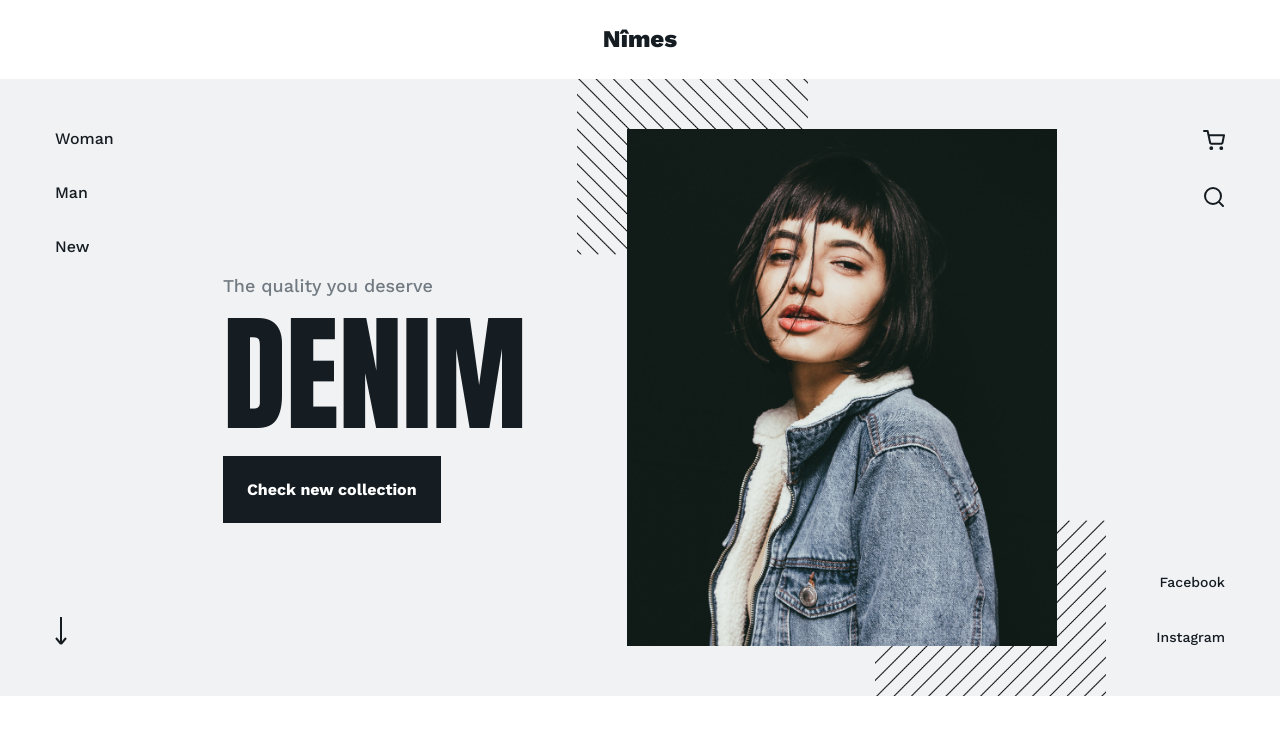
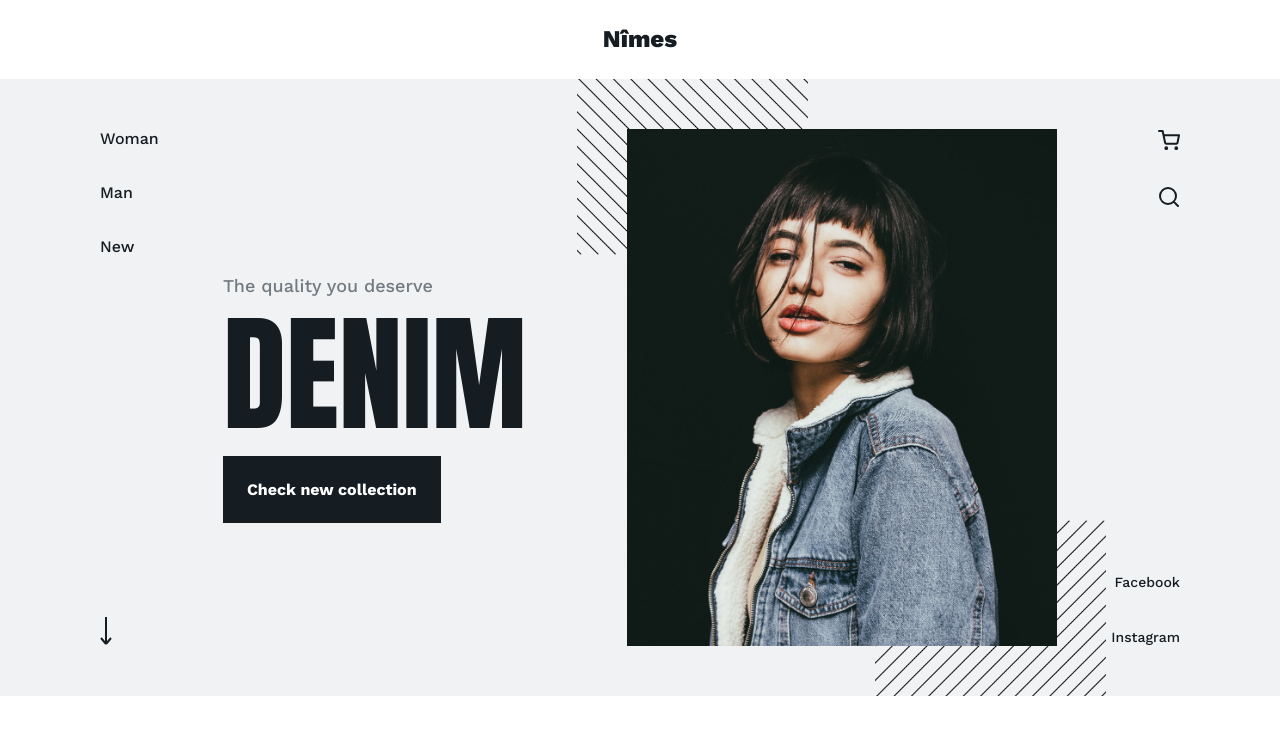
Before and after one commit to diman17/nimes, a PHP site: page / in a window 1280 px wide. Shown: the top 735 px of the page. Run offline with PHP 8.4, Linux system fonts and the light colour scheme; style sheets or scripts are compiled from the project's sources.

Commit message:
refactor: change header sturcture, update styles

```diff
--- a/src/index.php
+++ b/src/index.php
@@ -7,14 +7,8 @@
   <title>Nîmes</title>
   <link rel="stylesheet" href="./style.css">
 </head>
-<body>
+<body class="home">
   <header class="header">
-    <div class="header__brand">
-      <h1 class="header__brand-text">Nîmes</h1>
-    </div>
-    <div class="header__wrapper">
-      <div class="container">
-        <div class="header__inner">
     <nav class="header__nav-page nav-page">
       <ul class="nav-page__list">
         <li class="nav-page__item">
@@ -28,14 +22,7 @@
         </li>
       </ul>
     </nav>
-          <div class="header__collection">
-            <p class="header__slogan">The quality you deserve</p>
-            <p class="header__collection-name">Denim</p>
-            <a class="header__collection-link button" href="#">Check new collection</a>
-          </div>
-          <div class="header__image-wrapper">
-            <img class="header__image" src="./assets/images/6bd5cc90818e964627daeb381da06d08.jpeg" width="430" height="517" alt="close">
-          </div>
+    <h1 class="header__logo">Nîmes</h1>
     <nav class="header__nav-user nav-user">
       <ul class="nav-user__list">
         <li class="nav-user__item">
@@ -50,7 +37,19 @@
         </li>
       </ul>
     </nav>
-          <ul class="header__social-list social-list">
+  </header>
+  <main class="home__main">
+    <section class="home__promo promo">
+      <div class="promo__wrapper">
+        <div class="promo__collection">
+          <p class="promo__slogan">The quality you deserve</p>
+          <p class="promo__collection-name">Denim</p>
+          <a class="promo__collection-link button" href="#">Check new collection</a>
+        </div>
+        <div class="promo__image-wrapper">
+          <img class="promo__image" src="./assets/images/6bd5cc90818e964627daeb381da06d08.jpeg" width="430" height="517" alt="close">
+        </div>
+        <ul class="promo__social-list social-list">
           <li class="social-list__item">
             <a class="social-list__link" href="#">Facebook</a>
           </li>
@@ -58,12 +57,11 @@
             <a class="social-list__link" href="#">Instagram</a>
           </li>
         </ul>
-          <a class="header__skip-to-content" href="#">
+        <a class="promo__skip-to-content" href="#">
           <span class="visually-hidden">Skip to content</span>
         </a>
       </div>
-      </div>
-    </div>
-  </header>
+    </section>
+  </main>
 </body>
 </html>
--- a/src/styles/abstracts/_functions.scss
+++ b/src/styles/abstracts/_functions.scss
@@ -0,0 +1,4 @@
+@function convertPixelsToRem($value) {
+  $remValue: calc($value / 16) + rem;
+  @return $remValue;
+}
--- a/src/styles/abstracts/_variables.scss
+++ b/src/styles/abstracts/_variables.scss
@@ -0,0 +1,4 @@
+$palette-white: #ffffff;
+$palette-bunker: #151c22;
+$palette-athens-gray: #f1f2f4;
+$palette-rolling-stone: #727a82;
--- a/src/styles/base/_base.scss
+++ b/src/styles/base/_base.scss
@@ -11,7 +11,7 @@ body {
   font-family: "Work Sans", sans-serif;
   font-weight: 500;
   line-height: 1.2;
-  color: #151c22;
+  color: $palette-bunker;
 }
 
 .visually-hidden {
--- a/src/styles/components/_button.scss
+++ b/src/styles/components/_button.scss
@@ -1,9 +1,10 @@
 .button {
+  @include button-reset;
   padding: 1.5rem;
 
-  font-size: 1rem;
+  font-size: convertPixelsToRem(16);
   font-weight: 700;
-  color: #fff;
+  color: $palette-white;
 
-  background-color: #151c22;
+  background-color: $palette-bunker;
 }
--- a/src/styles/layout/_header.scss
+++ b/src/styles/layout/_header.scss
@@ -1,41 +1,22 @@
-.header__brand {
-  padding-top: 25px;
-  padding-bottom: 25px;
+.header {
+  position: relative;
+
+  display: flex;
+  justify-content: space-between;
+  align-items: center;
+  padding: 25px 100px;
 }
 
-.header__brand-text {
+.header__logo {
   margin: 0;
-  font-size: 1.5rem;
+  font-size: convertPixelsToRem(24);
   font-weight: 800;
   text-align: center;
-}
-
-.header__wrapper {
-  background-color: #f1f2f4;
-}
-
-.container {
-  max-width: 1170px;
-  margin: 0 auto;
-}
-
-.header__inner {
-  display: grid;
-  grid-template-areas:
-    "nav-page collection image nav-user"
-    "skip collection image social-list";
-  grid-template-columns: 1fr 1fr 1fr 1fr;
-}
-
-.header__nav-page {
-  grid-area: nav-page;
-  padding-top: 50px;
 }
 
 .nav-page__list,
 .nav-user__list {
   display: flex;
-  flex-direction: column;
   gap: 35px;
 
   margin: 0;
@@ -45,86 +26,9 @@
 }
 
 .nav-page__link {
-  font-size: 1rem;
+  font-size: convertPixelsToRem(16);
   color: inherit;
   text-decoration: none;
-}
-
-.header__collection {
-  grid-area: collection;
-  align-self: center;
-  padding-right: 50px;
-  padding-left: 50px;
-}
-
-.header__slogan {
-  margin: 0;
-  font-size: 1.125rem;
-  color: #727a82;
-}
-
-.header__collection-name {
-  margin: 0;
-  margin-bottom: 30px;
-
-  font-family: Anton, sans-serif;
-  font-size: 8rem;
-  font-weight: 400;
-  text-transform: uppercase;
-}
-
-.header__collection-link {
-  text-decoration: none;
-}
-
-.header__image-wrapper {
-  position: relative;
-
-  display: flex;
-  grid-area: image;
-  align-items: center;
-  justify-content: center;
-
-  width: 530px;
-  height: 617px;
-}
-
-.header__image-wrapper::before,
-.header__image-wrapper::after {
-  content: "";
-
-  position: absolute;
-
-  width: 232px;
-  height: 176px;
-
-  background-image: url("../assets/images/diagonal.png");
-  background-repeat: no-repeat;
-  background-size: contain;
-}
-
-.header__image-wrapper::before {
-  top: 0;
-  left: 0;
-}
-
-.header__image-wrapper::after {
-  right: 0;
-  bottom: 0;
-  transform: scaleY(-1);
-}
-
-.header__image {
-  position: relative;
-  z-index: 1;
-  object-fit: cover;
-  object-position: 50% 20%;
-}
-
-.header__nav-user {
-  grid-area: nav-user;
-  justify-self: end;
-  padding-top: 50px;
 }
 
 .nav-user__list {
@@ -148,38 +52,3 @@
 .nav-user__link--search {
   background-image: url("../assets/icons/search.svg");
 }
-
-.header__social-list {
-  display: flex;
-  grid-area: social-list;
-  flex-direction: column;
-  gap: 35px;
-  align-items: flex-end;
-  justify-content: flex-end;
-
-  margin: 0;
-  padding: 0;
-  padding-bottom: 50px;
-
-  list-style-type: none;
-}
-
-.social-list__link {
-  font-size: 0.875rem;
-  color: inherit;
-  text-decoration: none;
-}
-
-.header__skip-to-content {
-  display: block;
-  grid-area: skip;
-  align-self: end;
-
-  width: 12px;
-  height: 29px;
-  margin-bottom: 50px;
-
-  background-image: url("../assets/icons/skip.svg");
-  background-repeat: no-repeat;
-  background-position: 50% 50%;
-}
--- a/src/styles/pages/_home.scss
+++ b/src/styles/pages/_home.scss
@@ -0,0 +1,139 @@
+.home {
+  .header {
+    justify-content: center;
+  }
+
+  .header__nav-page {
+    position: absolute;
+    top: calc(100% + 50px);
+    left: 100px;
+  }
+
+  .header__nav-user {
+    position: absolute;
+    top: calc(100% + 50px);
+    right: 100px;
+  }
+
+  .nav-page__list,
+  .nav-user__list {
+    flex-direction: column;
+  }
+}
+
+.promo {
+  padding: 0 100px;
+  background-color: $palette-athens-gray;
+}
+
+.promo__wrapper {
+  display: grid;
+  grid-template-areas: "skip collection image social-list";
+  grid-template-columns: 1fr 1fr 1fr 1fr;
+}
+
+.promo__collection {
+  grid-area: collection;
+  align-self: center;
+  padding-right: 50px;
+  padding-left: 50px;
+}
+
+.promo__slogan {
+  margin: 0;
+  font-size: convertPixelsToRem(18);
+  color: $palette-rolling-stone;
+}
+
+.promo__collection-name {
+  margin: 0;
+  margin-bottom: 30px;
+
+  font-family: Anton, sans-serif;
+  font-size: convertPixelsToRem(128);
+  font-weight: 400;
+  text-transform: uppercase;
+}
+
+.promo__collection-link {
+  text-decoration: none;
+}
+
+.promo__image-wrapper {
+  position: relative;
+
+  display: flex;
+  grid-area: image;
+  align-items: center;
+  justify-content: center;
+
+  width: 530px;
+  height: 617px;
+}
+
+.promo__image-wrapper::before,
+.promo__image-wrapper::after {
+  content: "";
+
+  position: absolute;
+
+  width: 232px;
+  height: 176px;
+
+  background-image: url("../assets/images/diagonal.png");
+  background-repeat: no-repeat;
+  background-size: contain;
+}
+
+.promo__image-wrapper::before {
+  top: 0;
+  left: 0;
+}
+
+.promo__image-wrapper::after {
+  right: 0;
+  bottom: 0;
+  transform: scaleY(-1);
+}
+
+.promo__image {
+  position: relative;
+  z-index: 1;
+  object-fit: cover;
+  object-position: 50% 20%;
+}
+
+.promo__social-list {
+  display: flex;
+  grid-area: social-list;
+  flex-direction: column;
+  gap: 35px;
+  align-items: flex-end;
+  justify-content: flex-end;
+
+  margin: 0;
+  padding: 0;
+  padding-bottom: 50px;
+
+  list-style-type: none;
+}
+
+.social-list__link {
+  font-size: convertPixelsToRem(14);
+  color: inherit;
+  text-decoration: none;
+}
+
+.promo__skip-to-content {
+  display: block;
+  grid-area: skip;
+  align-self: end;
+
+  width: 12px;
+  height: 29px;
+  margin-bottom: 50px;
+
+  background-image: url("../assets/icons/skip.svg");
+  background-repeat: no-repeat;
+  background-position: 50% 50%;
+}
--- a/src/styles/style.scss
+++ b/src/styles/style.scss
@@ -1,12 +1,12 @@
+/* abstracts */
+@import "abstracts/variables";
+@import "abstracts/mixins";
+@import "abstracts/functions";
+
 /* base */
 @import "base/normalize";
 @import "base/base";
 @import "base/typography";
-
-/* abstracts */
-@import "abstracts/variables";
-@import "abstracts/mixins";
-@import "abstracts/functions";
 
 /* layout */
 @import "layout/header";
```
Lines whose indentation alone changed are shown as unchanged.
